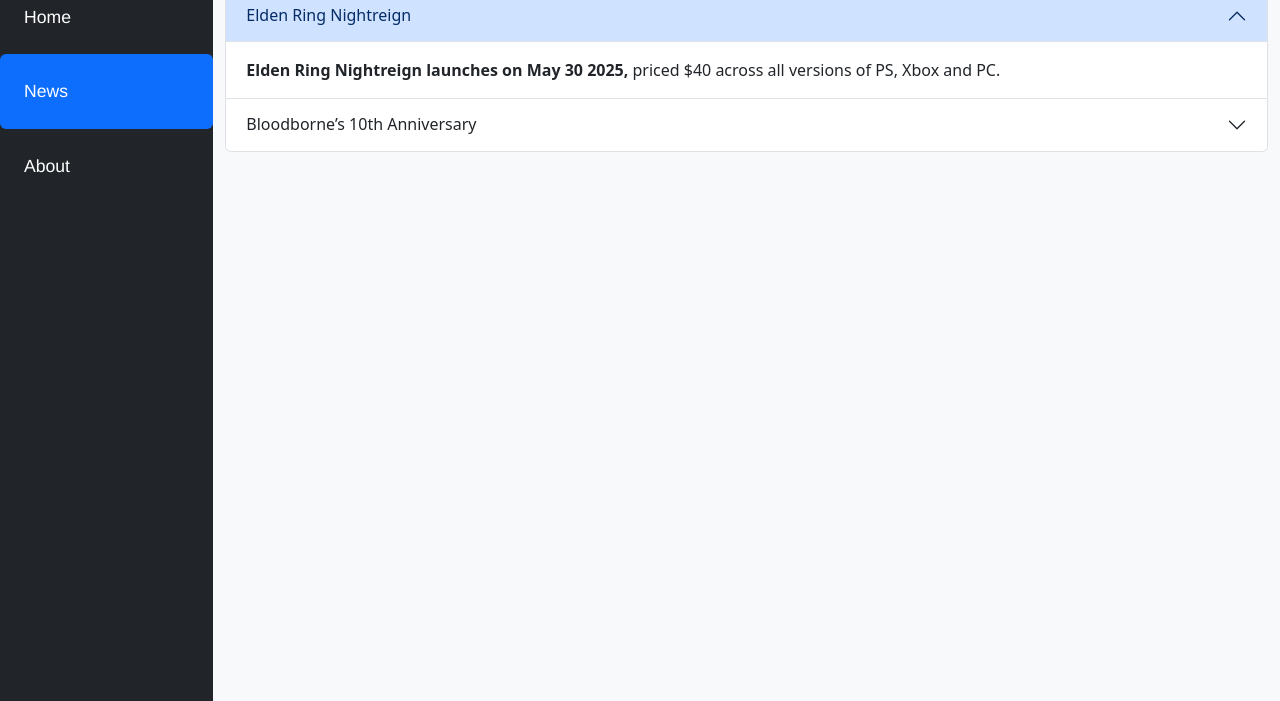
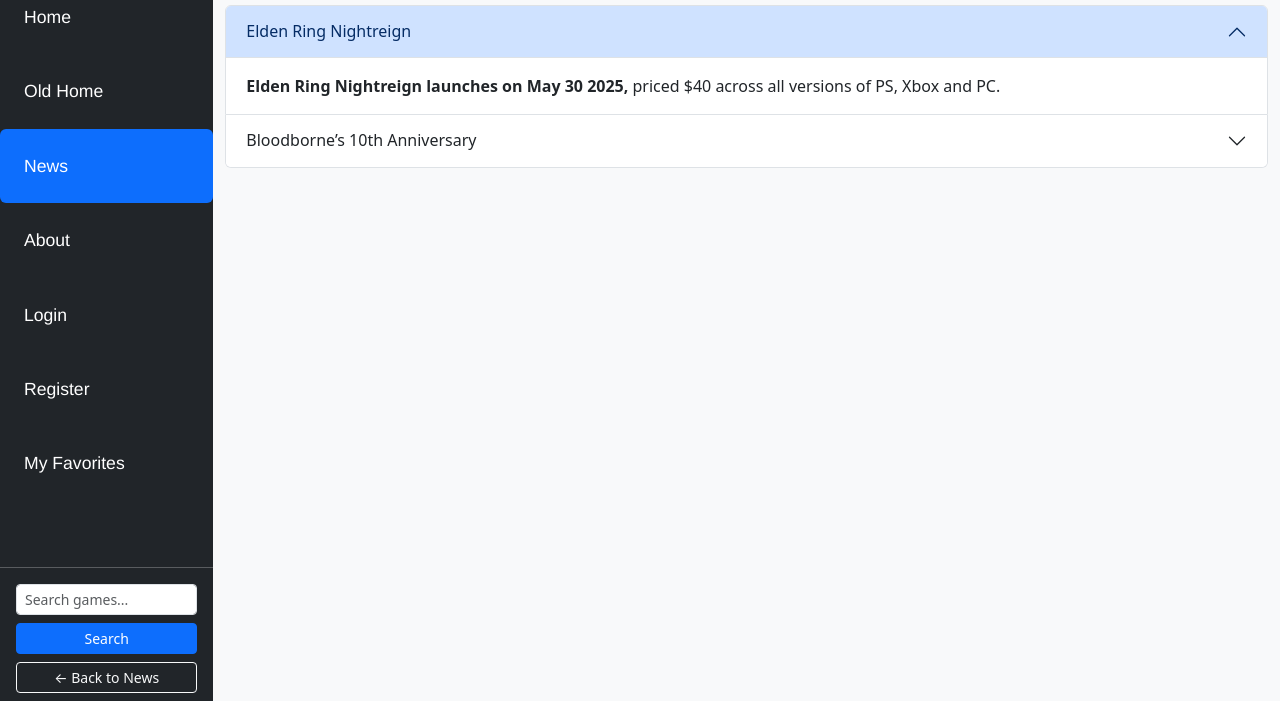
Before and after one commit to RabarS13/VGdb, a website: page public/news.html in a window 1280 px wide. Shown: the part 99-800 px from the top of the page. Drawn offline with nearby package versions, Linux system fonts and the light colour scheme.

Commit message:
Update news.html

```diff
--- a/public/news.html
+++ b/public/news.html
@@ -15,31 +15,28 @@
 
  <div class="container-fluid">
   <div class="row min-vh-100 flex-nowrap">
-
     <div class="col-auto col-md-3 col-xl-2 px-0 bg-dark d-flex flex-column">
-        <a href="front.html" class="text-decoration-none text-white d-flex align-items-center p-3 mb-3 border-bottom">
-          <span class="fs-5 fw-bold">Content</span>
+      <a href="/" class="text-decoration-none text-white d-flex align-items-center p-3 mb-3 border-bottom">
+        <span class="fs-5 fw-bold">GameVerse</span>
       </a>
-
       <ul class="nav nav-pills flex-column mb-auto">
-          <li class="nav-item">
-            <a href="front.html" class="nav-link text-white">
-              Home
-            </a>
-          </li>
-          <li>
-            <a href="news.html" class="nav-link text-white active">
-              News
-            </a>
-          </li>
-          <li>
-            <a href="about.html" class="nav-link text-white">
-              About
-            </a>
-          </li>
+        <li class="nav-item"><a href="front.html" class="nav-link text-white ">Home</a></li>
+		<li class="nav-item"><a href="front2.html" class="nav-link text-white">Old Home</a></li>
+        <li><a href="news.html" class="nav-link text-white active">News</a></li>
+        <li><a href="about.html" class="nav-link text-white">About</a></li>
+        <li><a href="/login.html" class="nav-link text-white">Login</a></li>
+        <li><a href="/register.html" class="nav-link text-white">Register</a></li>
+        <li><a href="#" class="nav-link text-white" onclick="loadFavorites()">My Favorites</a></li>
       </ul>
+      <hr class="text-white">
+      <div class="px-3">
+        <input type="text" id="searchBox" class="form-control form-control-sm mb-2" placeholder="Search games..." />
+        <button class="btn btn-sm btn-primary w-100 mb-2" onclick="searchGame()">Search</button>
+        <button id="backToNews" class="btn btn-sm btn-outline-light w-100 mb-2" onclick="loadGamingNews()">← Back to News</button>
+        <div id="authArea"></div>
       </div>
-
+    </div>
+    <div class="col py-3">
       <div class="col py-3">
         <header class="mb-4">
           <h1>Gaming News</h1>
```
Lines whose indentation alone changed are shown as unchanged.
